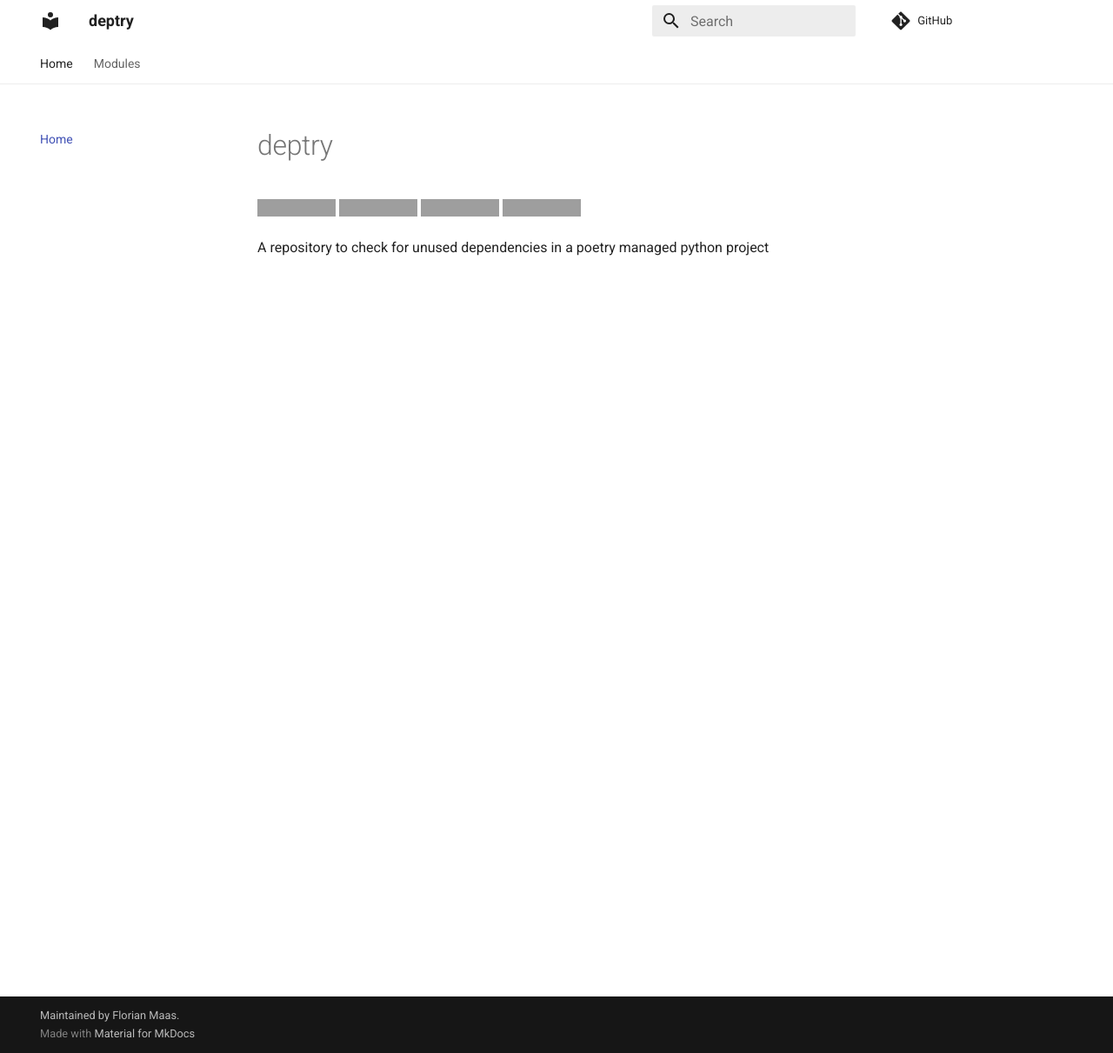
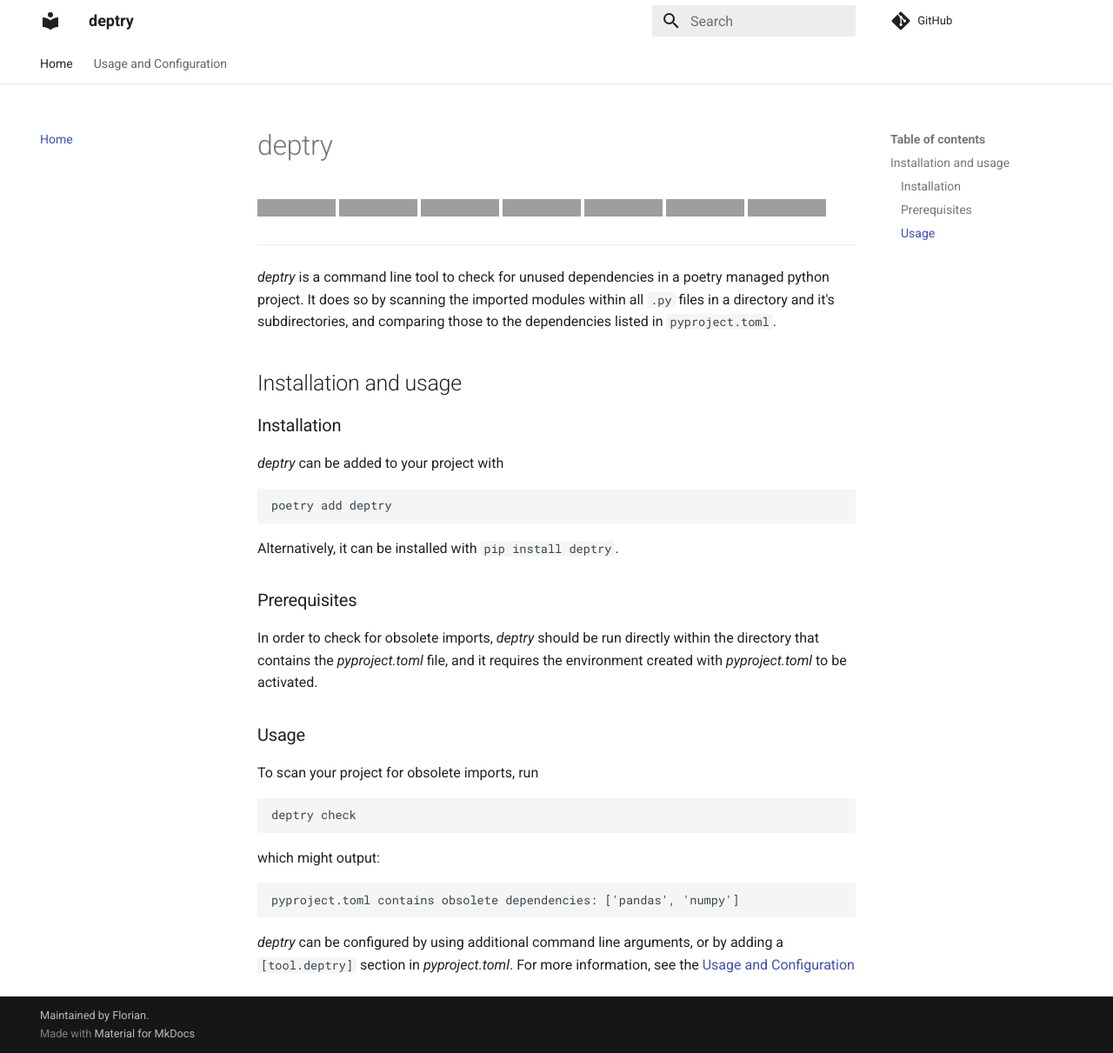
Before and after one commit to fpgmaas/deptry, an MkDocs documentation site: the page built from docs/index.md, in a window 1280 px wide and 1211 px high. Shown: the whole window at 87% size. Built offline with MkDocs 1.6.1 and Material for MkDocs 9.7.7, drawn with Linux system fonts in a browser that asks for light colours; comment, search, counter and statistics services are not loaded; grey boxes are pictures that could not be loaded.

Commit message:
added documentation, also added some common known packages to import_to_package_names.py

````diff
--- a/docs/index.md
+++ b/docs/index.md
@@ -1,8 +1,49 @@
+
 # deptry
+
 
 [![Release](https://img.shields.io/github/v/release/fpgmaas/deptry)](https://img.shields.io/github/v/release/fpgmaas/deptry)
 [![Build status](https://img.shields.io/github/workflow/status/fpgmaas/deptry/merge-to-main)](https://img.shields.io/github/workflow/status/fpgmaas/deptry/merge-to-main)
 [![Commit activity](https://img.shields.io/github/commit-activity/m/fpgmaas/deptry)](https://img.shields.io/github/commit-activity/m/fpgmaas/deptry)
+[![Docs](https://img.shields.io/badge/docs-gh--pages-blue)](https://fpgmaas.github.io/deptry/)
+[![Code style with black](https://img.shields.io/badge/code%20style-black-000000.svg)](https://github.com/psf/black)
+[![Imports with isort](https://img.shields.io/badge/%20imports-isort-%231674b1)](https://pycqa.github.io/isort/)
 [![License](https://img.shields.io/github/license/fpgmaas/deptry)](https://img.shields.io/github/license/fpgmaas/deptry)
 
-A repository to check for unused dependencies in a poetry managed python project
+---
+
+_deptry_ is a command line tool to check for unused dependencies in a poetry managed python project. It does so by scanning the imported modules within all `.py` files in
+a directory and it's subdirectories, and comparing those to the dependencies listed in `pyproject.toml`.
+
+## Installation and usage
+
+### Installation
+
+_deptry_ can be added to your project with
+
+```
+poetry add deptry
+```
+
+Alternatively, it can be installed with `pip install deptry`.
+
+### Prerequisites
+
+In order to check for obsolete imports, _deptry_ should be run directly within the directory that contains the _pyproject.toml_ file, and it requires the environment created with _pyproject.toml_ to be activated.
+
+### Usage
+
+To scan your project for obsolete imports, run
+
+```sh
+deptry check
+```
+
+which might output:
+
+```
+pyproject.toml contains obsolete dependencies: ['pandas', 'numpy']
+```
+
+_deptry_ can be configured by using additional command line arguments, or
+by adding a `[tool.deptry]` section in _pyproject.toml_. For more information, see the [Usage and Configuration](./usage.md)
--- a/mkdocs.yml
+++ b/mkdocs.yml
@@ -1,21 +1,15 @@
 site_name: deptry
 repo_url: https://github.com/fpgmaas/deptry
 site_url: https://fpgmaas.github.io/deptry
-site_description: A repository to check for unused dependencies in a poetry managed python project
+site_description: A command line tool to check for unused dependencies in a poetry managed python project.
 site_author: Florian Maas
 
 nav:
   - Home: index.md
-  - Modules: modules.md
+  - Usage and Configuration: usage.md
 plugins:
   - search
-  - mkdocstrings:
-      handlers:
-        python:
-            setup_commands:
-                - import sys
-                - sys.path.append('../')
-copyright: Maintained by Florian Maas.
+copyright: Maintained by <a href="https://fpgmaas.com">Florian</a>.
 theme:
   name: material
   feature:
````
Also changed, not shown: README.md (+1 -1 lines), docs/modules.md (deleted, +0 -1 lines), docs/usage.md (added, +71 -0 lines), 3 other files.
